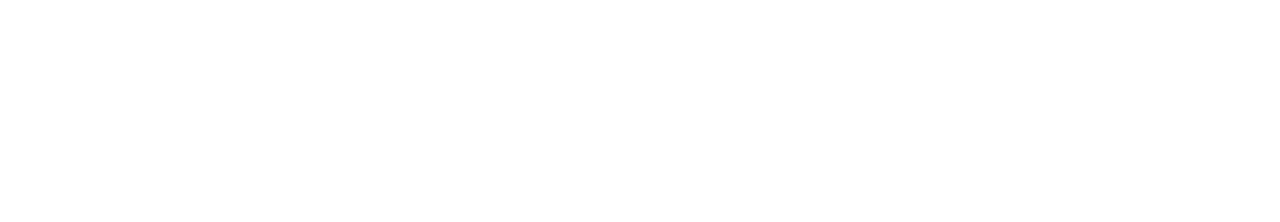
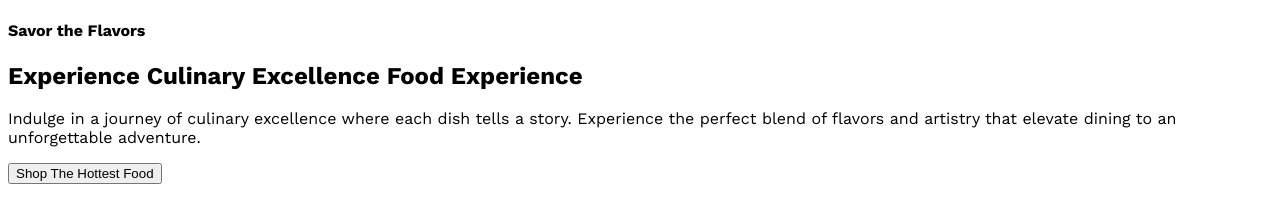
Before and after one commit to gmlincoln/good-food-restaurant, a plain HTML site: page index.html in a window 1280 px wide. Drawn offline with nearby package versions, Linux system fonts and the light colour scheme.

Commit message:
index.html file for header section added

```diff
--- a/index.html
+++ b/index.html
@@ -9,7 +9,18 @@
 </head>
 
 <body>
-    <header></header>
+    <header id="hero-banner">
+        <!-- Hero Section -->
+        <div class="hero-content">
+            <h4 class="sub-title">Savor the Flavors</h4>
+            <h2 class="title">Experience Culinary Excellence Food Experience</h2>
+            <p class="description">
+                Indulge in a journey of culinary excellence where each dish tells a story. Experience the perfect blend
+                of flavors and artistry that elevate dining to an unforgettable adventure.
+            </p>
+            <button class="btn-common">Shop The Hottest Food</button>
+        </div>
+    </header>
     <main></main>
     <footer></footer>
 </body>
```
